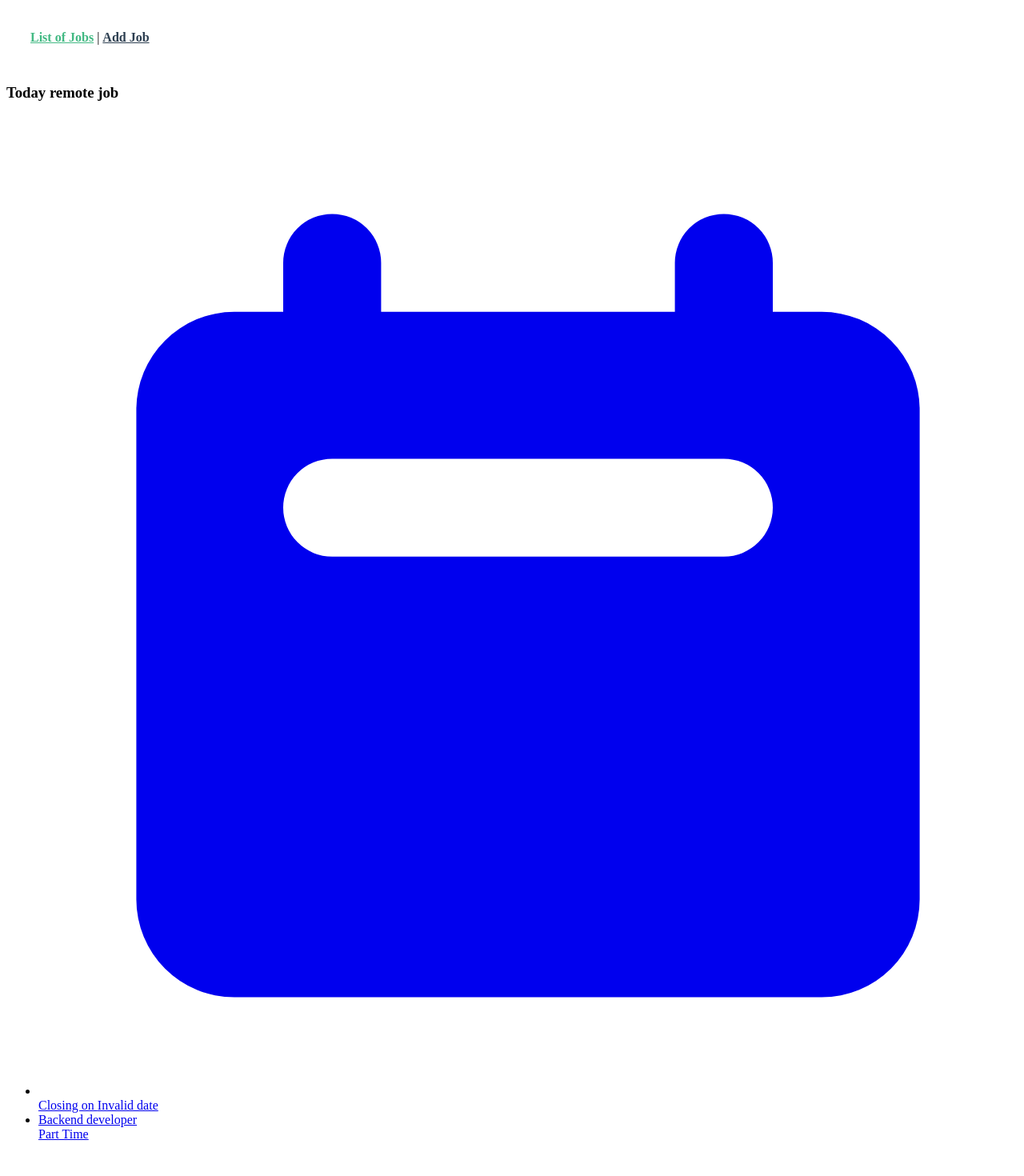
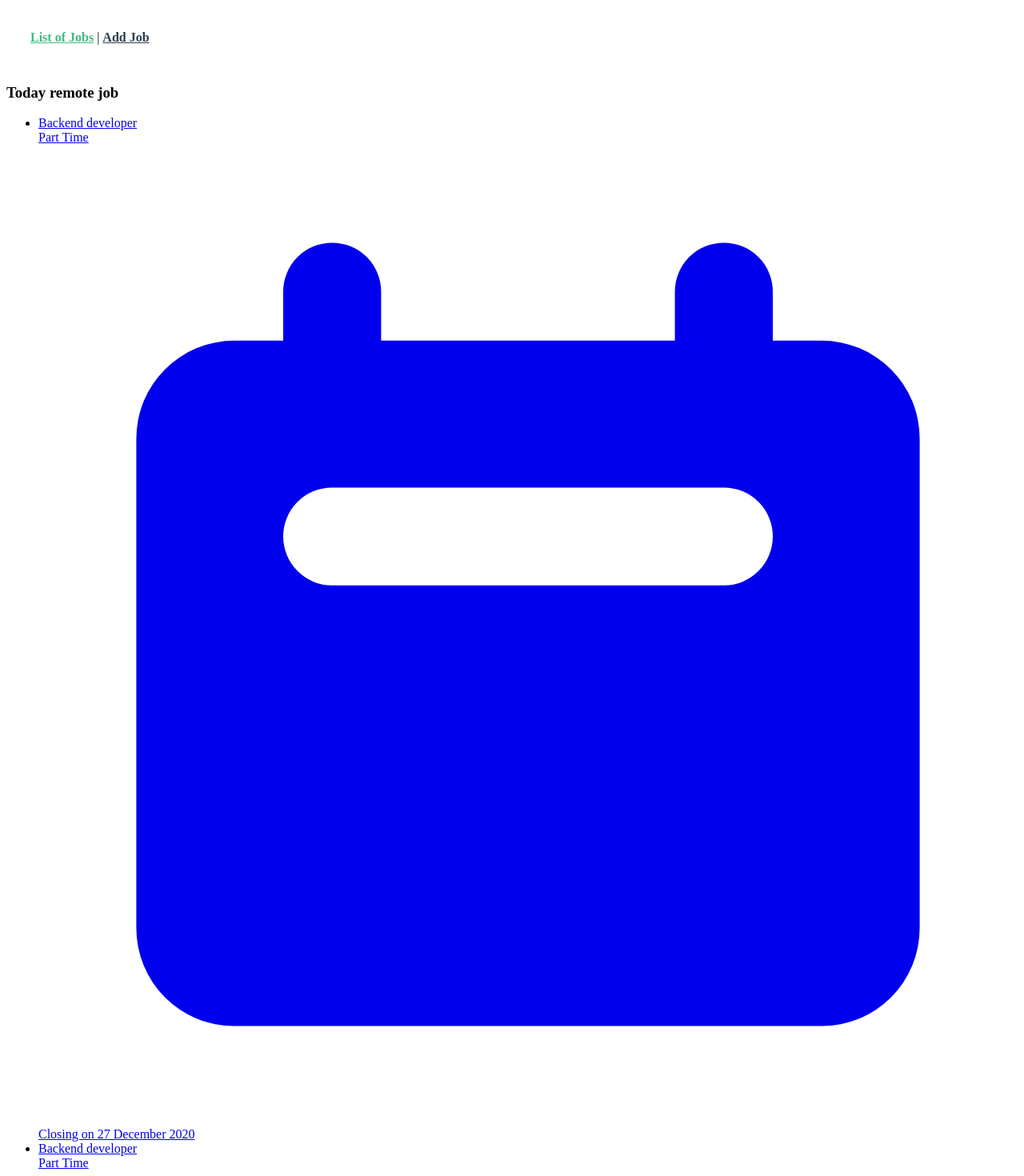
Before and after one commit to LayMui/jobs-board, a Vue app: page / in a window 1280 px wide. Shown: the top 1470 px of the page at 80% size. Built offline with nearby package versions, Linux system fonts and the light colour scheme.

Commit message:
Perform validation on AddJob form

```diff
--- a/src/data/job.js
+++ b/src/data/job.js
@@ -1,12 +1,12 @@
-
+import moment from 'moment'
 export const jobsData = [{
     id: 0,
-    name: "",
-    duration: "",
-    date: ""
+    name: "Backend developer",
+    duration: "Part time",
+    date: moment("27 December 2020").format('DD MMMM YYYY')
 },{
     id: 1,
     name: "Backend developer",
     duration: "Part time",
-    date: "26 December 2020"
+    date: moment("26 December 2020").format('DD MMMM YYYY')
 }]
--- a/src/views/AddJob.vue
+++ b/src/views/AddJob.vue
@@ -31,12 +31,19 @@
 
 import LivePreview from '@/components/LivePreview'
 import { jobsData } from "@/data/job"
+import { required, minLength } from 'vuelidate/lib/validators'
 export default {
   name: 'AddJob', //for debugging purpose
   data() {
       return {
-        job: jobsData[0]
+        job: jobsData[0],
       }
+  },
+  validations: {
+    name: {
+      required,
+      minLength: minLength(4)
+    }
   },
   components: {
       LivePreview
@@ -53,8 +60,17 @@ export default {
 
         jobsArray.push(this.job)
         localStorage.setItem('jobs', JSON.stringify(jobsArray))
-        alert('submitted ' + this.job.id)
-
+        //alert('submitted ' + this.job.id)
+        this.$v.$touch()
+        if (this.$v.$invalid) {
+          this.submitStatus = 'ERROR'
+        } else {
+          // do your submit logic here
+          this.submitStatus = 'PENDING'
+          setTimeout(() => {
+            this.submitStatus = 'OK'
+          }, 500)
+        }
     }
   }
 }
```
